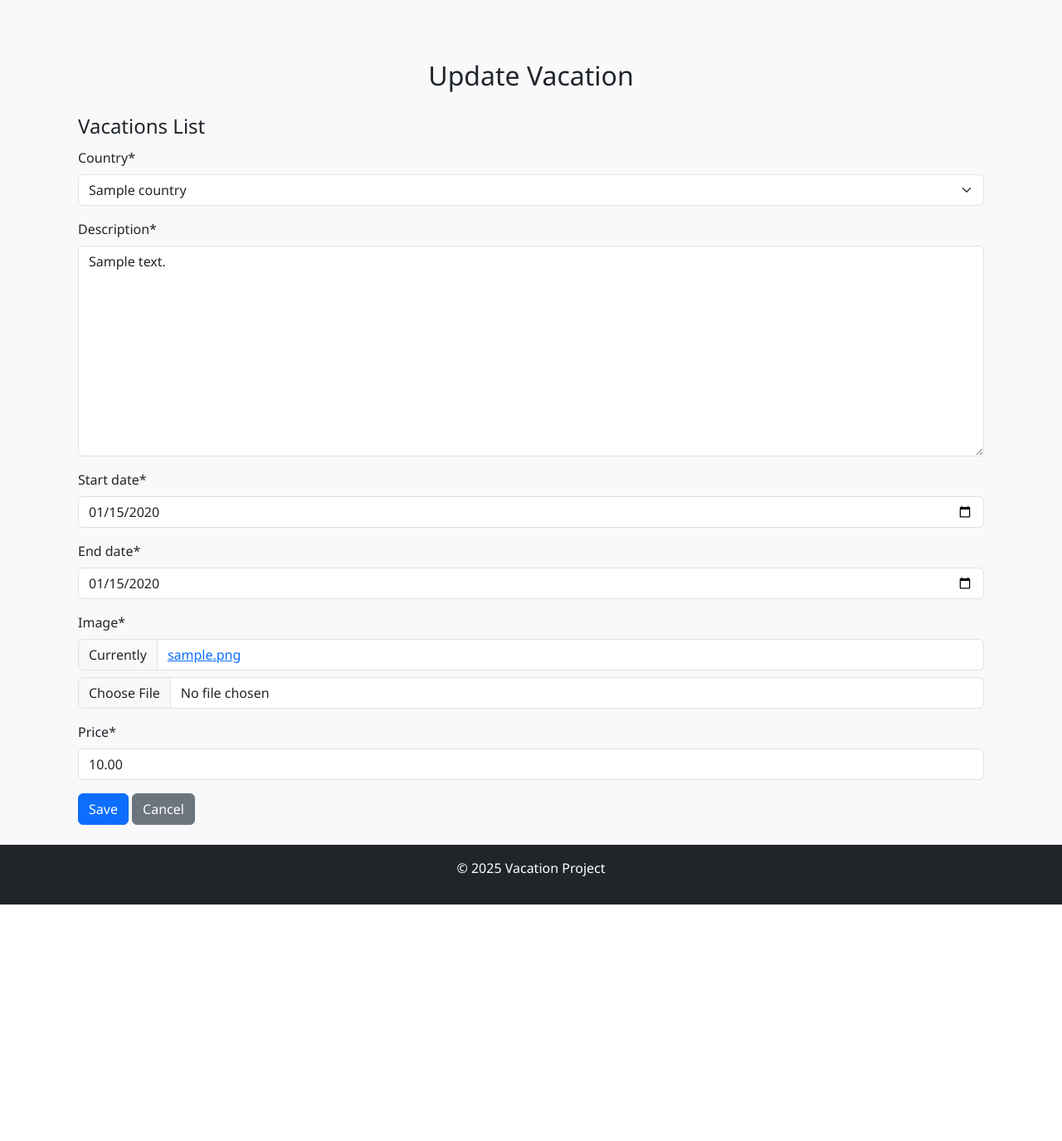
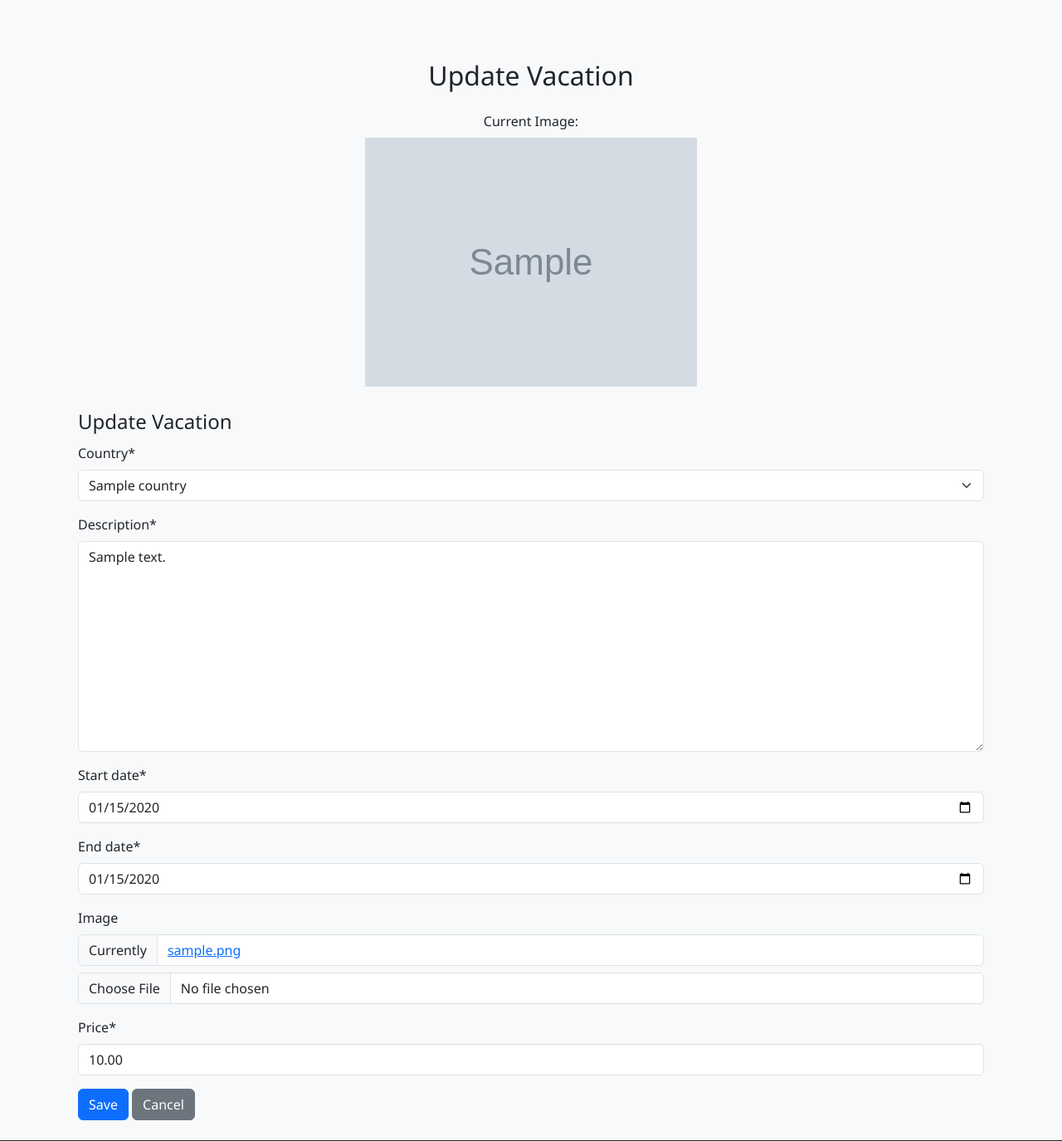
Before and after one commit to melmanigor/djang-progect, a Django app: page /vacation/1/edit/ in a window 1280 px wide. Shown: the part 56-1431 px from the top of the page at 83% size. Before the commit the page ends 1146 px from the top, so only its background shows below. Run offline with Django 5.2, Linux system fonts and the light colour scheme; a user stored in the database is signed in; tables that the repository leaves empty hold one stand-in row (values such as "Sample post"); grey boxes marked "Sample" are stand-in pictures; some libraries are stand-ins or nearby versions.

Commit message:
user login and signup

```diff
--- a/user/views.py
+++ b/user/views.py
@@ -12,7 +12,7 @@ from django.contrib.auth.mixins import LoginRequiredMixin, UserPassesTestMixin
 class SignupView(SuccessMessageMixin,CreateView):
     form_class = SignUpForm
     template_name = 'user/signup.html'
-    success_url = reverse_lazy('home')
+    success_url = reverse_lazy('vacation_list')
     success_message = "Account created successfully"
     def form_valid(self, form):
         response = super().form_valid(form)
--- a/vacation/forms.py
+++ b/vacation/forms.py
@@ -37,7 +37,7 @@ class VacationCreateForm(forms.ModelForm):
             ),
             ButtonHolder(
                 Submit('submit', 'Save', css_class='btn btn-success'),
-                Button('cancel', 'Cancel', css_class='btn btn-secondary', onclick="window.location.href='/clothing/'")
+                Button('cancel', 'Cancel', css_class='btn btn-secondary', onclick="window.location.href='/vacation/'")
             )
         )
     def clean(self):
@@ -53,3 +53,42 @@ class VacationCreateForm(forms.ModelForm):
 
         if start_date and end_date and start_date > end_date:
             self.add_error('end_date', 'End date must be after start date.')
+
+class VacationUpdateForm(forms.ModelForm):
+    class Meta:
+        model = Vacation
+        exclude = ['liked_by']
+        widgets = {
+            'start_date': forms.DateInput(attrs={'type': 'date'}),
+            'end_date': forms.DateInput(attrs={'type': 'date'}),
+        }
+
+    def  __init__(self, *args, **kwargs):
+        super().__init__(*args, **kwargs)
+        self.fields['image'].required = False
+
+        self.helper = FormHelper()
+        self.helper.form_method = 'post'
+        self.helper.form_tag = False
+        self.helper.layout = Layout(
+            Fieldset(
+                'Update Vacation',
+                'country',
+                'description',
+                'start_date',
+                'end_date',
+                'image',
+                'price'
+            ),
+            ButtonHolder(
+                Submit('submit', 'Save', css_class='btn btn-success'),
+                Button('cancel', 'Cancel', css_class='btn btn-secondary', onclick="window.location.href='/vacation/'")
+            )
+        )
+    def clean(self):
+        cleaned_data = super().clean()
+        start_date = cleaned_data.get('start_date')
+        end_date = cleaned_data.get('end_date')
+
+        if start_date and end_date and start_date > end_date:
+            self.add_error('end_date', 'End date must be after start date.')
--- a/vacation/templates/vacation/update_vacation.html
+++ b/vacation/templates/vacation/update_vacation.html
@@ -7,6 +7,14 @@
 <div class="container mt-5">
     <h2 class="mb-4 text-center">Update Vacation</h2>
 
+    {% if form.instance.image %}
+    <div class="text-center mb-4">
+        <label class="form-label d-block">Current Image:</label>
+        <img src="{{ form.instance.image.url }}" alt="Current image"
+             class="vacation-preview-img">
+    </div>
+    {% endif %}
+
     <form method="post" enctype="multipart/form-data">
         {% csrf_token %}
         {% crispy form %}
--- a/vacation/templates/vacation/vacation_list.html
+++ b/vacation/templates/vacation/vacation_list.html
@@ -51,7 +51,7 @@
               </ul>
 
               <div class="mt-auto d-flex flex-wrap gap-2">
-                {% if user.is_authenticated %}
+                {% if user.is_authenticated and not user.is_superuser %}
                   <form method="post" action="{% url 'like_vacation' vacation.pk %}" class="d-inline">
                     {% csrf_token %}
                     {% if user in vacation.liked_by.all %}
@@ -60,7 +60,7 @@
                       <button type="submit" class="btn btn-sm btn-outline-light">Like 🤍</button>
                     {% endif %}
                   </form>
-                {% else %}
+                {% elif not user.is_authenticated %}
                   <small class="text-muted">
                     <a href="{% url 'login' %}?next={{ request.path }}" class="text-light">Login to like</a>
                   </small>
--- a/vacation/views.py
+++ b/vacation/views.py
@@ -1,7 +1,7 @@
 from django.shortcuts import render, redirect, get_object_or_404
 from django.views.generic import ListView, CreateView, View, UpdateView,FormView
 from .models import Vacation, Country
-from .forms import VacationCreateForm, VacationForm
+from .forms import VacationCreateForm, VacationForm, VacationUpdateForm
 from django.urls import reverse_lazy
 from django.contrib.auth.mixins import LoginRequiredMixin, UserPassesTestMixin
 from django.contrib import messages
@@ -56,7 +56,7 @@ class LikeToggleView(LoginRequiredMixin, View):
 
 class VacationUpdateView(UserPassesTestMixin, UpdateView):
     model = Vacation
-    form_class = VacationCreateForm
+    form_class = VacationUpdateForm
     template_name = 'vacation/update_vacation.html'
     success_url = reverse_lazy('vacation_list')
 
--- a/vacation_project/settings.py
+++ b/vacation_project/settings.py
@@ -138,7 +138,7 @@ AUTH_USER_MODEL = 'user.User'
 
 MEDIA_URL = '/media/'
 MEDIA_ROOT = os.path.join(BASE_DIR, 'media')
-LOGIN_REDIRECT_URL = '/'
+LOGIN_REDIRECT_URL = '/vacation/'
 
 CRISPY_ALLOWED_TEMPLATE_PACKS = "bootstrap5"
 CRISPY_TEMPLATE_PACK = "bootstrap5"
```
Also changed, not shown: user/forms.py (+16 -1 lines), user/templates/user/login.html (+7 -0 lines).
